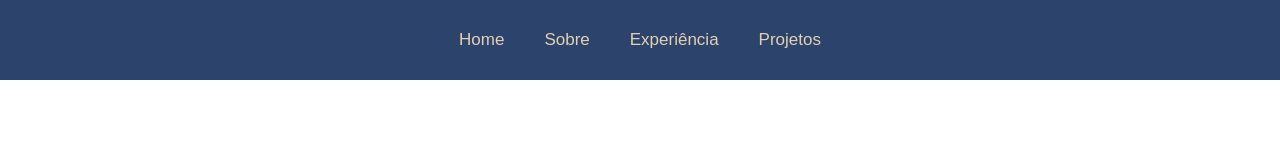
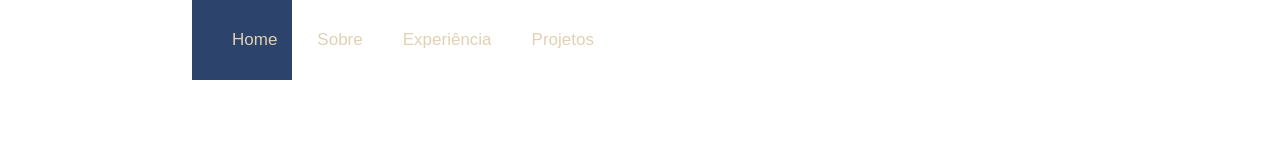
Before and after one commit to Roow14/portifolioo, a plain HTML site: page menu.html in a window 1280 px wide. Drawn offline with Linux system fonts and the light colour scheme.

Commit message:
Update menu.html

```diff
--- a/menu.html
+++ b/menu.html
@@ -28,6 +28,7 @@
             text-decoration: none;
             font-size: 17px;
             transition: color 0.3s ease, background-color 0.3s ease;
+
         }
         .menu a:hover {
             color: #00008B;
@@ -36,6 +37,21 @@
         .menu .spacer {
             flex-grow: 1;
         }
+        @media only screen and (min-width: 375px) {
+            .menu  {
+              color: red;
+              width: 100px;
+                      position: relative;
+        left: -35px;
+            }
+        }
+        @media only screen and (min-width: 765px){
+            .menu {
+                color: red;
+                position: relative;
+                left: 15%;
+        }
+    }
     </style>
 </head>
 <body>
```
